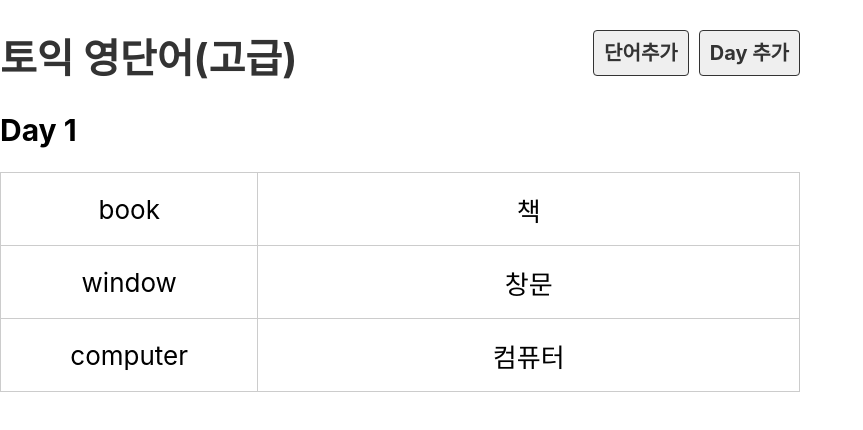
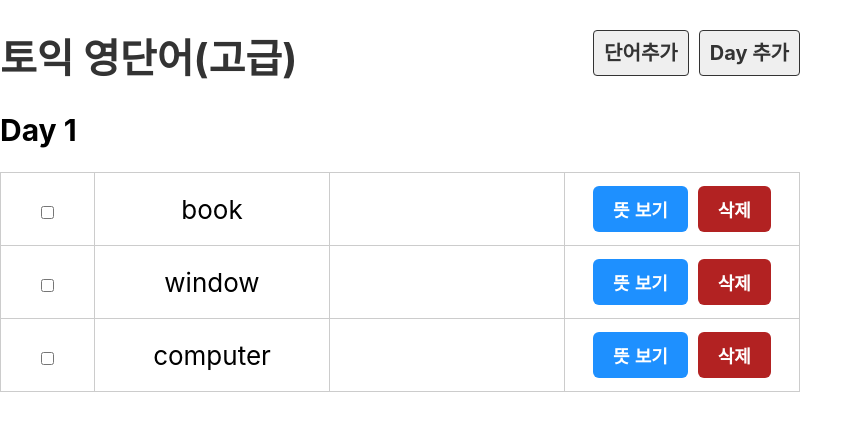
Before and after one commit to yhkang-xx/react-lecture, a React (Create React App) app: page /day/1 in a window 1280 px wide. Shown: the top 430 px of the page, without its empty margins (0-863 px from the left). Built offline with nearby package versions, Linux system fonts and the light colour scheme.

Commit message:
단어장 단어 숨김/보임 외움 기능구현

```diff
--- a/src/App.js
+++ b/src/App.js
@@ -1,7 +1,6 @@
 import Header from './component/Header';
 import DayList from './component/DayList';
 import Day from './component/Day';
-import EmptyPage from './component/EmptyPage';
 
 import { BrowserRouter, Route, Routes } from 'react-router-dom';
 
@@ -17,7 +16,6 @@
 				<Routes>
 					<Route exact path="/" element={<DayList />} />
 					<Route path="/day/:day" element={<Day />} />
-					{/* <Route element={<EmptyPage />} /> */}
 				</Routes>
 			</div>
 		</BrowserRouter >
--- a/src/component/Day.js
+++ b/src/component/Day.js
@@ -1,5 +1,7 @@
 import dummy from '../db/data.json';
 import { useParams } from 'react-router';
+import Word from './Word';
+
 
 export default function Day() {
 	// dummy.words
@@ -14,10 +16,7 @@
 			<table>
 				<tbody>
 					{wordList.map(word => (
-						<tr key={word.id}>
-							<td>{word.eng}</td>
-							<td>{word.kor}</td>
-						</tr>
+						<Word word={word} key={word.id} />
 					))}
 				</tbody>
 			</table>
--- /dev/null
+++ b/src/component/Word.js
@@ -0,0 +1,29 @@
+import { useState } from "react";
+
+
+export default function Word({ word }) {
+  const [isShow, setIsShow] = useState(false);
+  const [isDone, setIsDone] = useState(word.isDone);
+
+  function toggleShow() {
+    setIsShow(!isShow);
+  }
+
+  function toggleDone() {
+    setIsDone(!isDone);
+  }
+
+  return (
+    <tr className={isDone ? 'off' : ''} >
+      <td>
+        <input type="checkbox" checked={isDone} onChange={toggleDone} />
+      </td>
+      <td>{word.eng}</td>
+      <td>{isShow && word.kor}</td>
+      <td>
+        <button onClick={toggleShow}>뜻 {isShow ? '숨기기' : '보기'}</button>
+        <button className="btn_del">삭제</button>
+      </td>
+    </tr >
+  );
+}
```
